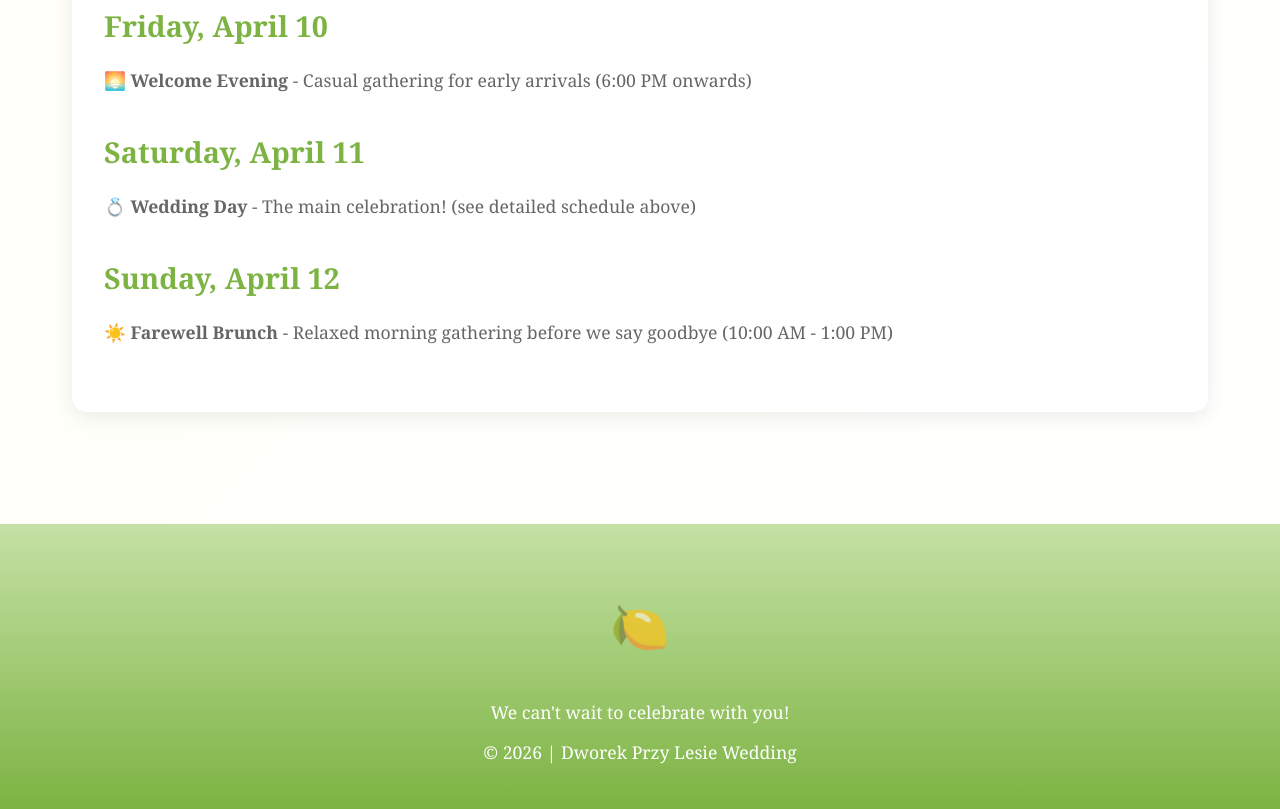
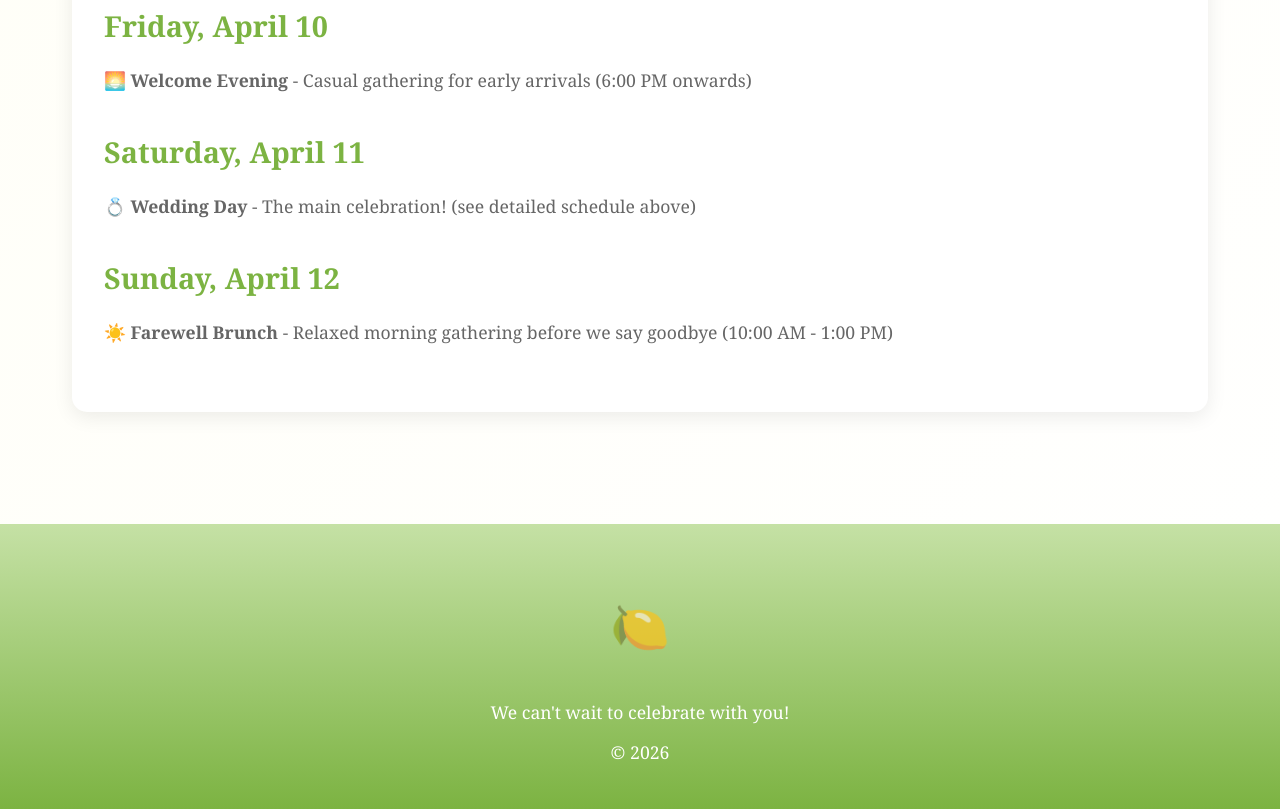
Before and after one commit to CynthiaPatrick/Wedding, a plain HTML site: page index.html in a window 1280 px wide. Shown: the part 5016-5825 px from the top of the page. Drawn offline with Linux system fonts and the light colour scheme.

Commit message:
copyright

```diff
--- a/index.html
+++ b/index.html
@@ -160,7 +160,7 @@
     <footer>
         <div class="lemon-decoration">🍋</div>
         <p>We can't wait to celebrate with you!</p>
-        <p>© 2026 | Dworek Przy Lesie Wedding</p>
+        <p>© 2026 </p>
     </footer>
 
     <script src="js/main.js"></script>
```
